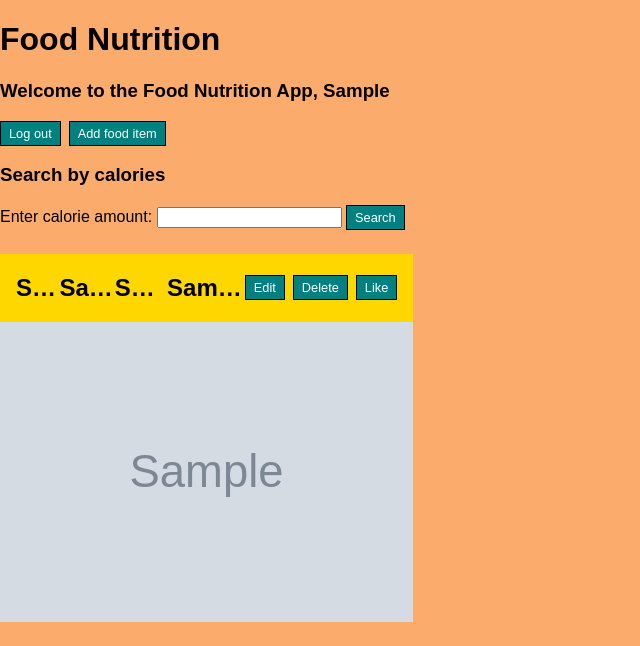
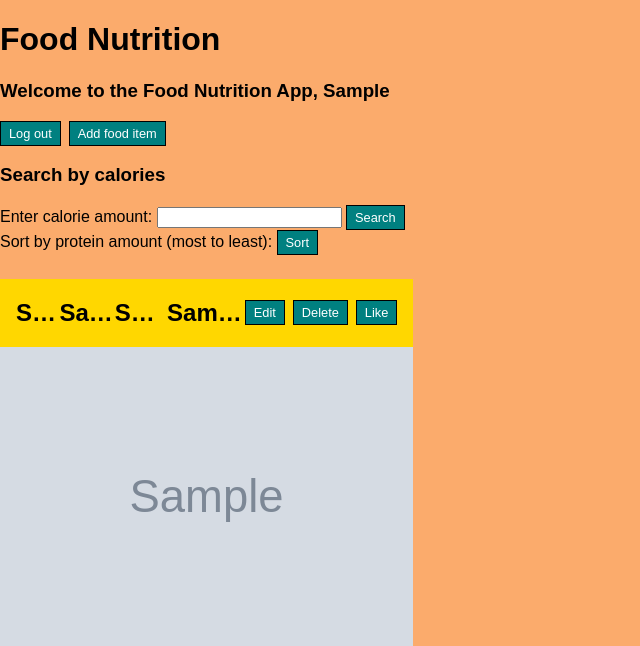
Before and after one commit to Adrian484/crud_app, a Flask app: page /foods in a window 1280 px wide. Shown: the top 646 px of the page, without its empty margins (0-640 px from the left). Run offline with Flask 3, Linux system fonts and the light colour scheme; the visitor is signed in with stand-in values (Sample User, id 1); grey boxes marked "Sample" are stand-in pictures; a database or web service that is not in the repository returns one stand-in record (values such as "Sample title"); some libraries are stand-ins or nearby versions.

Commit message:
Sort by protein button now works

```diff
--- a/app.py
+++ b/app.py
@@ -5,7 +5,7 @@ from routes.users_routes import users_routes
 from routes.sessions_routes import sessions_routes
 from dotenv import load_dotenv
 from controllers.foods_controller import index as foods_index
-from models.food import calorie_amount, all_foods
+from models.food import calorie_amount, all_foods, sort_by
 from services.session_info import current_user
 
 load_dotenv()
@@ -27,10 +27,15 @@ def redirect_to_foods():
 def index():
     if request.method == 'POST':
         max_calories = request.form.get('calorie_amount')
+        sort_attribute = request.form.get('sort_by')  # Get the sort attribute from the form submission
+
         if max_calories:
             foods = calorie_amount(max_calories)
+        elif sort_attribute == 'protein':
+            foods = sort_by('protein')
         else:
             foods = all_foods()
+
         return render_template('foods/index.html', foods=foods, current_user=current_user())
     else:
         # Handle GET request, retrieve all foods
--- a/controllers/foods_controller.py
+++ b/controllers/foods_controller.py
@@ -1,9 +1,10 @@
 from flask import render_template, request, redirect, session, url_for
-from models.food import all_foods, get_food, create_food, update_food, delete_food, like_food, calorie_amount
+from models.food import all_foods, get_food, create_food, update_food, delete_food, like_food, calorie_amount, sort_by
 from services.session_info import current_user
 import random
 
 def index():
+    print('hello')
     red = random.randint(0, 255)
     green = random.randint(0, 255)
     blue = random.randint(0, 255)
@@ -12,9 +13,14 @@ def index():
     print(request.form)
 
     max_calories = request.form.get('calorie_amount')  # Get the maximum calorie amount from the form submission
+    sort_attribute = request.form.get('sort_by')  # Get the sort attribute from the form submission
 
     if max_calories:  # If a maximum calorie amount is provided, call the calorie_amount function
         foods = calorie_amount(max_calories)
+        print("hello!")
+    elif sort_attribute == 'protein':  # If the sort attribute is 'protein', call the sort_by function
+        foods = sort_by('protein')
+        print("hello")
     else:  # Otherwise, retrieve all foods
         foods = all_foods()
 
--- a/models/food.py
+++ b/models/food.py
@@ -12,6 +12,11 @@ def get_food(id):
 def calorie_amount(calories):
   foods = sql("SELECT * FROM foods WHERE calories <= %s;", [calories])
   return foods
+
+def sort_by(protein):
+    query = "SELECT * FROM foods ORDER BY protein DESC;"
+    foods = sql(query)
+    return foods
 
 # def calorie_amount(max_calories):
 #     conn = psycopg2.connect(database="food_nutrition_db")
--- a/templates/foods/edit.html
+++ b/templates/foods/edit.html
@@ -18,13 +18,13 @@ body {
   <input type="text" name="name" value="{{ food['name'] }}">
   <br><br>
   <label for="">Calories:</label>
-  <input type="text" name="calories" value="{{ food['calories'] }}">
+  <input type="number" name="calories" value="{{ food['calories'] }}">
   <br><br>
   <label for="">Protein:</label>
-  <input type="text" name="protein" value="{{ food['protein'] }}">
+  <input type="number" name="protein" value="{{ food['protein'] }}">
   <br><br>
   <label for="">Carbohydrates:</label>
-  <input type="text" name="carbohydrates" value="{{ food['carbohydrates'] }}">
+  <input type="number" name="carbohydrates" value="{{ food['carbohydrates'] }}">
   <br><br>
   <label for="">Image URL:</label>
   <input type="text" name="image_url" value="{{ food['image_url'] }}">
--- a/templates/foods/index.html
+++ b/templates/foods/index.html
@@ -38,6 +38,11 @@ body {
   <input type="number" id="calorie_amount" name="calorie_amount" required>
   <button type="submit">Search</button>
 </form>
+<form method="POST" action="/">
+  <label for="sort_by">Sort by protein amount (most to least):</label>
+  <input type="hidden" id="sort_by" name="sort_by" value="protein">
+  <button type="submit">Sort</button>
+</form>
 
 
 <section class="foods">
--- a/templates/foods/new.html
+++ b/templates/foods/new.html
@@ -17,13 +17,13 @@ body {
   <input type="text" name="name">
   <br><br>
   <label for="">Calories:</label>
-  <input type="text" name="calories">
+  <input type="number" name="calories">
   <br><br>
   <label for="">Protein:</label>
-  <input type="text" name="protein">
+  <input type="number" name="protein">
   <br><br>
   <label for="">Carbohydrates:</label>
-  <input type="text" name="carbohydrates">
+  <input type="number" name="carbohydrates">
   <br><br>
   <label for="">Image URL:</label>
   <input type="text" name="image_url">
```
Also changed, not shown: db/schema.sql (+8 -3 lines), README.md.
